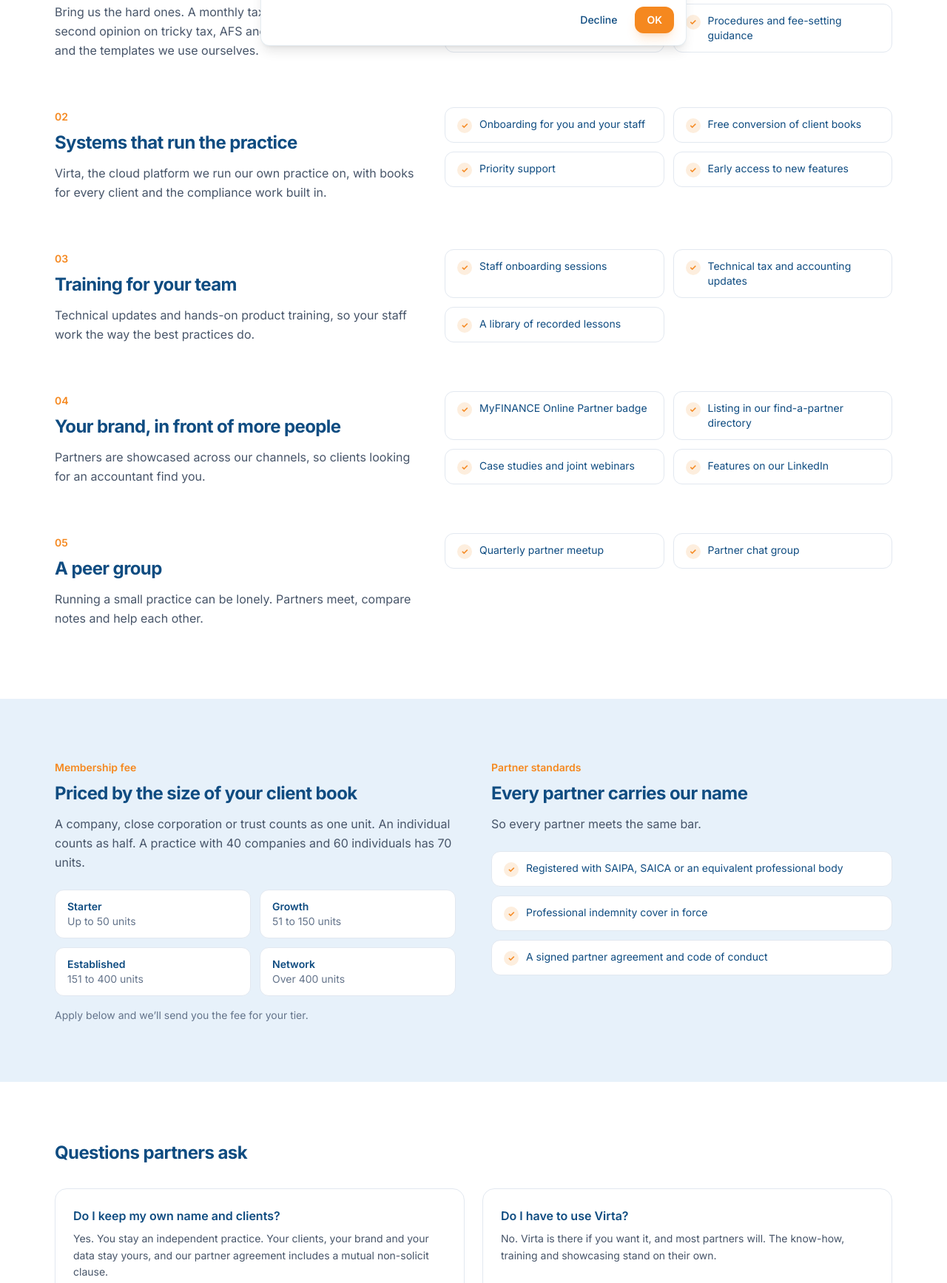
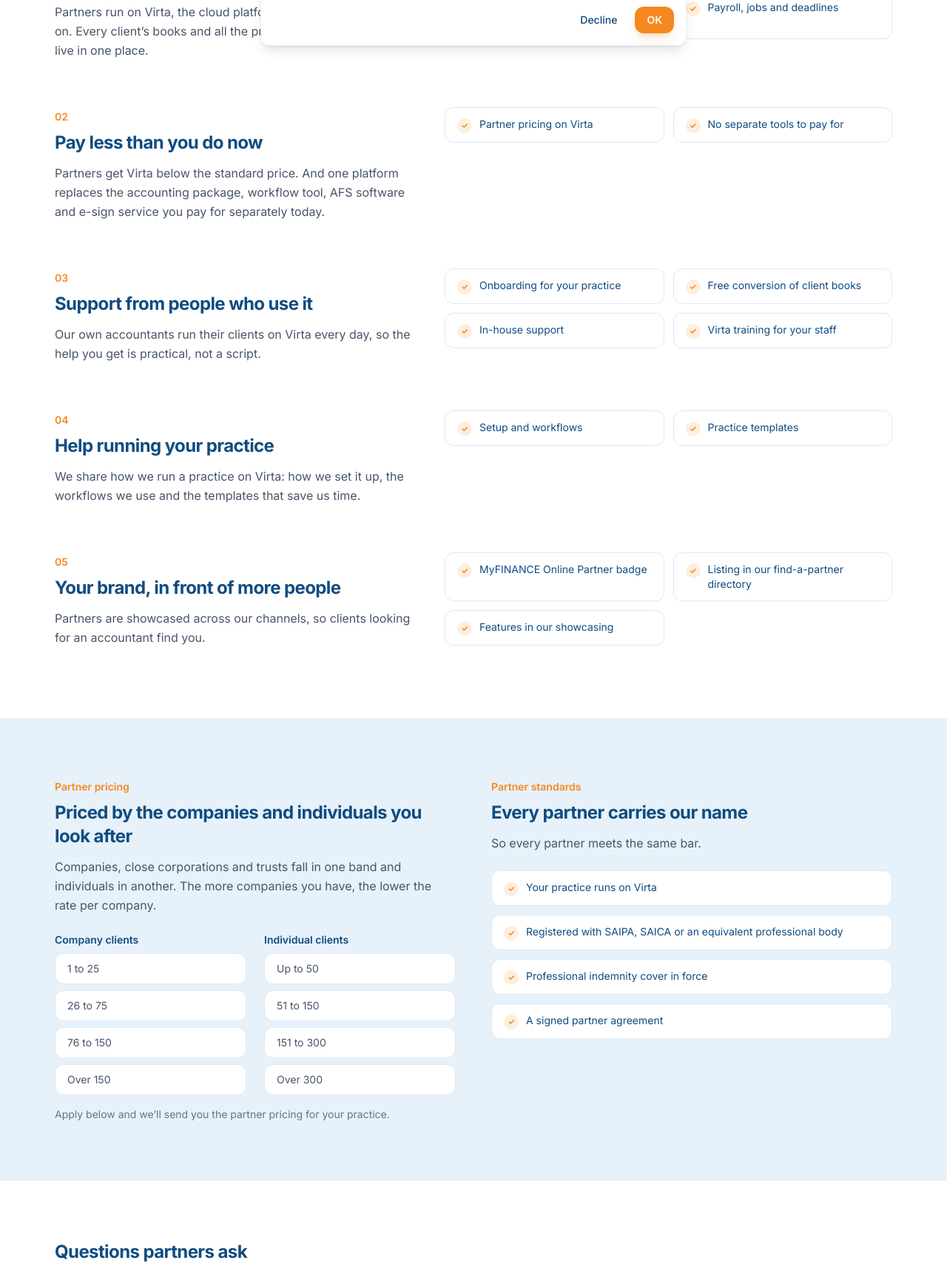
Before and after one commit to mfotools/website, an Astro site: page /partners in a window 1280 px wide. Shown: the part 722-2457 px from the top of the page at 74% size. Built offline with nearby package versions, Linux system fonts and the light colour scheme; Astro itself is replaced by a stand-in of ours.

Commit message:
feat(partners): rework the partner page around Virta
Owner's direction: Virta is required and is the core of the offer; no tax
advisory, second opinions or clinic. Benefits are now one platform,
partner pricing below standard Virta, in-house support and training,
general help running a practice on Virta, and brand exposure. Pricing is
by separate company and individual bands, shown without rand amounts
until the owner confirms them. dist/ rebuilt.

```diff
--- a/src/pages/partners.astro
+++ b/src/pages/partners.astro
@@ -9,43 +9,40 @@ const REDIRECT_URL = 'https://www.myfinance-online.co.za/thank-you';
 
 const benefits = [
   {
-    title: 'Twenty years of know-how on call',
-    body: 'Bring us the hard ones. A monthly tax and technical clinic, a second opinion on tricky tax, AFS and SARS-dispute questions, and the templates we use ourselves.',
-    items: ['Monthly tax and technical clinic', 'Second-opinion line for difficult files', 'Engagement letters, working papers and checklists', 'Procedures and fee-setting guidance'],
+    title: 'One platform for the whole practice',
+    body: 'Partners run on Virta, the cloud platform we run our own practice on. Every client’s books and all the practice and compliance work live in one place.',
+    items: ['Books for every company client', 'VAT and provisional tax', 'CIPC and annual financial statements', 'Payroll, jobs and deadlines'],
   },
   {
-    title: 'Systems that run the practice',
-    body: 'Virta, the cloud platform we run our own practice on, with books for every client and the compliance work built in.',
-    items: ['Onboarding for you and your staff', 'Free conversion of client books', 'Priority support', 'Early access to new features'],
+    title: 'Pay less than you do now',
+    body: 'Partners get Virta below the standard price. And one platform replaces the accounting package, workflow tool, AFS software and e-sign service you pay for separately today.',
+    items: ['Partner pricing on Virta', 'No separate tools to pay for'],
   },
   {
-    title: 'Training for your team',
-    body: 'Technical updates and hands-on product training, so your staff work the way the best practices do.',
-    items: ['Staff onboarding sessions', 'Technical tax and accounting updates', 'A library of recorded lessons'],
+    title: 'Support from people who use it',
+    body: 'Our own accountants run their clients on Virta every day, so the help you get is practical, not a script.',
+    items: ['Onboarding for your practice', 'Free conversion of client books', 'In-house support', 'Virta training for your staff'],
+  },
+  {
+    title: 'Help running your practice',
+    body: 'We share how we run a practice on Virta: how we set it up, the workflows we use and the templates that save us time.',
+    items: ['Setup and workflows', 'Practice templates'],
   },
   {
     title: 'Your brand, in front of more people',
     body: 'Partners are showcased across our channels, so clients looking for an accountant find you.',
-    items: ['MyFINANCE Online Partner badge', 'Listing in our find-a-partner directory', 'Case studies and joint webinars', 'Features on our LinkedIn'],
-  },
-  {
-    title: 'A peer group',
-    body: 'Running a small practice can be lonely. Partners meet, compare notes and help each other.',
-    items: ['Quarterly partner meetup', 'Partner chat group'],
+    items: ['MyFINANCE Online Partner badge', 'Listing in our find-a-partner directory', 'Features in our showcasing'],
   },
 ];
 
-const tiers = [
-  { name: 'Starter', units: 'Up to 50 units' },
-  { name: 'Growth', units: '51 to 150 units' },
-  { name: 'Established', units: '151 to 400 units' },
-  { name: 'Network', units: 'Over 400 units' },
-];
+const companyBands = ['1 to 25', '26 to 75', '76 to 150', 'Over 150'];
+const individualBands = ['Up to 50', '51 to 150', '151 to 300', 'Over 300'];
 
 const standards = [
+  'Your practice runs on Virta',
   'Registered with SAIPA, SAICA or an equivalent professional body',
   'Professional indemnity cover in force',
-  'A signed partner agreement and code of conduct',
+  'A signed partner agreement',
 ];
 
 const faqs = [
@@ -55,28 +52,28 @@ const faqs = [
   },
   {
     q: 'Do I have to use Virta?',
-    a: 'No. Virta is there if you want it, and most partners will. The know-how, training and showcasing stand on their own.',
+    a: 'Yes. Virta is the heart of the partnership: it’s where the saving and the support come from. We convert your clients’ books for free to get you started.',
   },
   {
-    q: 'How is the fee worked out?',
-    a: 'By the size of your client book. Companies, close corporations and trusts count as one unit each, and individuals count as half a unit. We review it once a year, so growing mid-year doesn’t push your fee up straight away.',
+    q: 'How is pricing worked out?',
+    a: 'By the companies and individuals you look after, each with its own band. The more companies you have, the lower the rate per company. Bands are reviewed once a year.',
   },
   {
     q: 'What if I want to leave?',
-    a: 'After the first 12 months you can leave on a month’s notice. The partner badge and directory listing come off, and everything else stays with you.',
+    a: 'After the first 12 months you can leave on a month’s notice. You can stay on Virta at the standard price; the partner pricing, badge and directory listing stop.',
   },
 ];
 ---
-<Base title="Partner with us | MyFINANCE Online" description="Join the MyFINANCE Online partner network: 20 years of accounting and tax know-how, Virta, training and brand exposure for independent accounting practices.">
+<Base title="Partner with us | MyFINANCE Online" description="Join the MyFINANCE Online partner network: run your practice on one platform, Virta, at partner pricing, with in-house support, staff training and brand exposure.">
   <!-- Header -->
   <section class="bg-navy-deep">
     <div class="container-v py-20">
       <span class="eyebrow">Partner network</span>
       <h1 class="mt-4 max-w-3xl text-4xl font-bold leading-tight tracking-tight text-white sm:text-5xl">
-        Run your own practice, backed by a group.
+        One platform for the whole practice, backed by a group.
       </h1>
       <p class="mt-5 max-w-2xl text-lg leading-relaxed text-white/60">
-        Keep your name and your clients. Get 20 years of accounting and tax experience, the systems we run our own practice on, training for your team and a bigger stage for your brand.
+        Run your practice on Virta, the platform we use for everything, at partner pricing. Keep your name and your clients, and get support from accountants who use it every day.
       </p>
       <div class="mt-8">
         <a href="#apply" class="btn-primary">Apply to become a partner</a>
@@ -107,24 +104,34 @@ const faqs = [
     </div>
   </section>
 
-  <!-- Fee and standards -->
+  <!-- Pricing and standards -->
   <section class="bg-sky-soft">
     <div class="container-v grid gap-12 py-20 lg:grid-cols-2">
       <div>
-        <span class="text-sm font-semibold text-accent">Membership fee</span>
-        <h2 class="mt-2 text-2xl font-bold tracking-tight text-navy">Priced by the size of your client book</h2>
+        <span class="text-sm font-semibold text-accent">Partner pricing</span>
+        <h2 class="mt-2 text-2xl font-bold tracking-tight text-navy">Priced by the companies and individuals you look after</h2>
         <p class="mt-3 text-base leading-relaxed text-slate-600">
-          A company, close corporation or trust counts as one unit. An individual counts as half. A practice with 40 companies and 60 individuals has 70 units.
+          Companies, close corporations and trusts fall in one band and individuals in another. The more companies you have, the lower the rate per company.
         </p>
-        <ul class="mt-6 grid gap-3 sm:grid-cols-2">
-          {tiers.map((t) => (
-            <li class="rounded-xl border border-slate-200 bg-white px-4 py-3">
-              <div class="text-sm font-semibold text-navy">{t.name}</div>
-              <div class="text-sm text-slate-500">{t.units}</div>
-            </li>
-          ))}
-        </ul>
-        <p class="mt-4 text-sm text-slate-500">Apply below and we’ll send you the fee for your tier.</p>
+        <div class="mt-6 grid gap-6 sm:grid-cols-2">
+          <div>
+            <h3 class="text-sm font-semibold text-navy">Company clients</h3>
+            <ul class="mt-2 space-y-2">
+              {companyBands.map((b) => (
+                <li class="rounded-xl border border-slate-200 bg-white px-4 py-2.5 text-sm text-slate-600">{b}</li>
+              ))}
+            </ul>
+          </div>
+          <div>
+            <h3 class="text-sm font-semibold text-navy">Individual clients</h3>
+            <ul class="mt-2 space-y-2">
+              {individualBands.map((b) => (
+                <li class="rounded-xl border border-slate-200 bg-white px-4 py-2.5 text-sm text-slate-600">{b}</li>
+              ))}
+            </ul>
+          </div>
+        </div>
+        <p class="mt-4 text-sm text-slate-500">Apply below and we’ll send you the partner pricing for your practice.</p>
       </div>
       <div>
         <span class="text-sm font-semibold text-accent">Partner standards</span>
@@ -159,7 +166,7 @@ const faqs = [
   <section id="apply" class="scroll-mt-24 container-v pb-24">
     <div class="mx-auto max-w-3xl rounded-2xl border border-slate-200 bg-white p-7 shadow-sm">
       <h2 class="text-xl font-bold text-navy">Apply to become a partner</h2>
-      <p class="mt-1.5 text-sm text-slate-500">Tell us about your practice. We’ll call you to talk it through, with no obligation.</p>
+      <p class="mt-1.5 text-sm text-slate-500">Tell us about your practice. We’ll send your partner pricing and call you to talk it through, with no obligation.</p>
       <form action="https://api.web3forms.com/submit" method="POST" class="mt-6 grid gap-4 sm:grid-cols-2">
         <input type="hidden" name="access_key" value={WEB3FORMS_ACCESS_KEY} />
         <input type="hidden" name="subject" value="Website enquiry: Partner application" />
@@ -207,21 +214,16 @@ const faqs = [
           <input class="field" id="p-individuals" type="number" min="0" name="individual_clients" required placeholder="e.g. 60" />
         </div>
         <div>
-          <label class="label" for="p-staff">Staff, including you</label>
+          <label class="label" for="p-staff">Staff who’ll use Virta</label>
           <input class="field" id="p-staff" type="number" min="1" name="staff" placeholder="e.g. 3" />
         </div>
         <div>
-          <label class="label" for="p-virta">Do you use Virta?</label>
-          <select class="field" id="p-virta" name="uses_virta">
-            <option value="">Select…</option>
-            <option>Yes</option>
-            <option>No, but I’d like to</option>
-            <option>No</option>
-          </select>
+          <label class="label" for="p-current">What do you use today?</label>
+          <input class="field" id="p-current" type="text" name="current_software" placeholder="e.g. Virta, other software, spreadsheets" />
         </div>
         <div class="sm:col-span-2">
-          <label class="label" for="p-message">What do you most want from the partnership?</label>
-          <textarea class="field" id="p-message" name="message" rows="3" placeholder="e.g. a second opinion on tax, training for my staff, more clients"></textarea>
+          <label class="label" for="p-message">Anything else we should know?</label>
+          <textarea class="field" id="p-message" name="message" rows="3" placeholder="Questions, timing, what you’d like to move first"></textarea>
         </div>
         <Captcha />
         <div class="sm:col-span-2">
```
Also changed, not shown: 21 other files.
